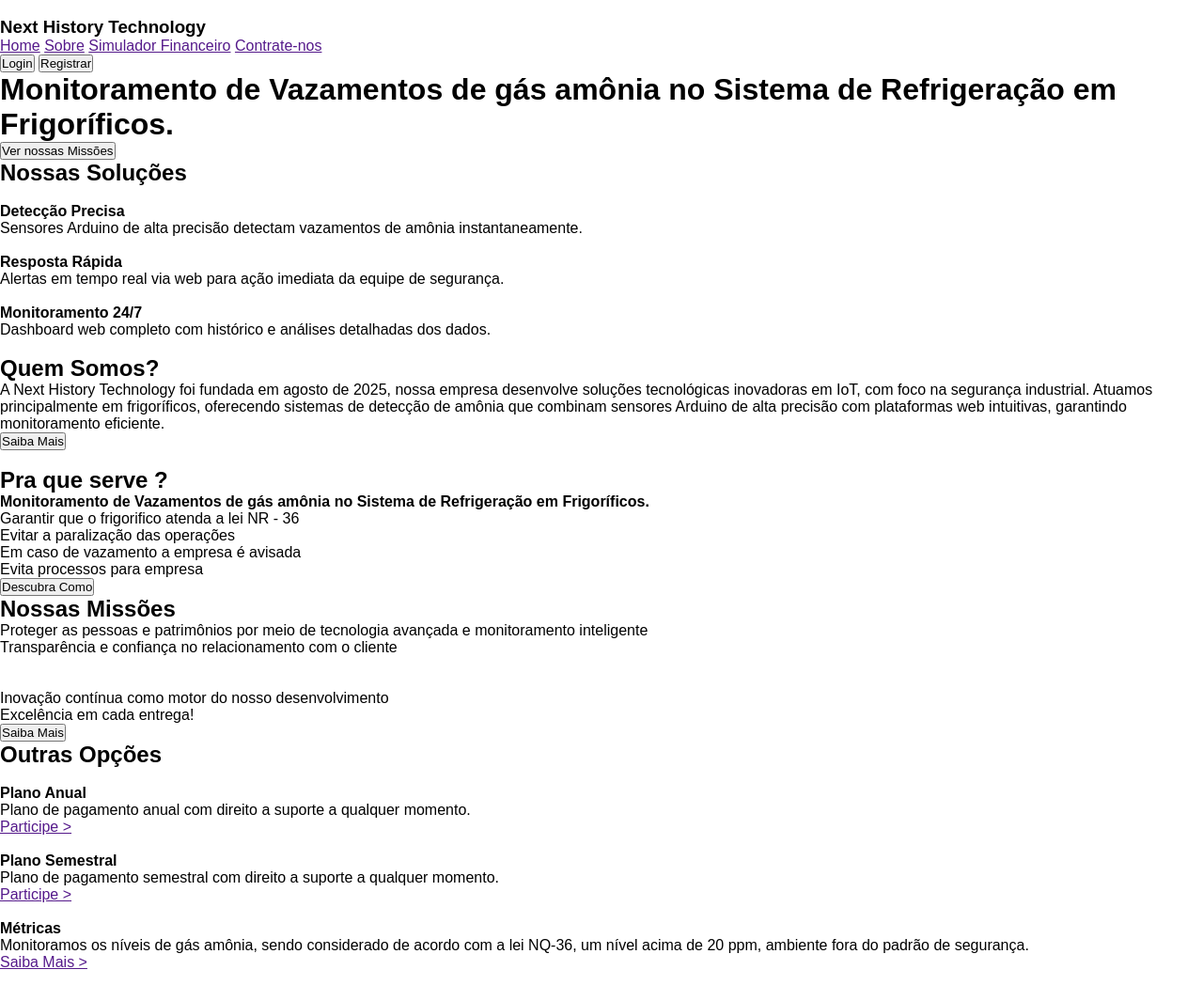
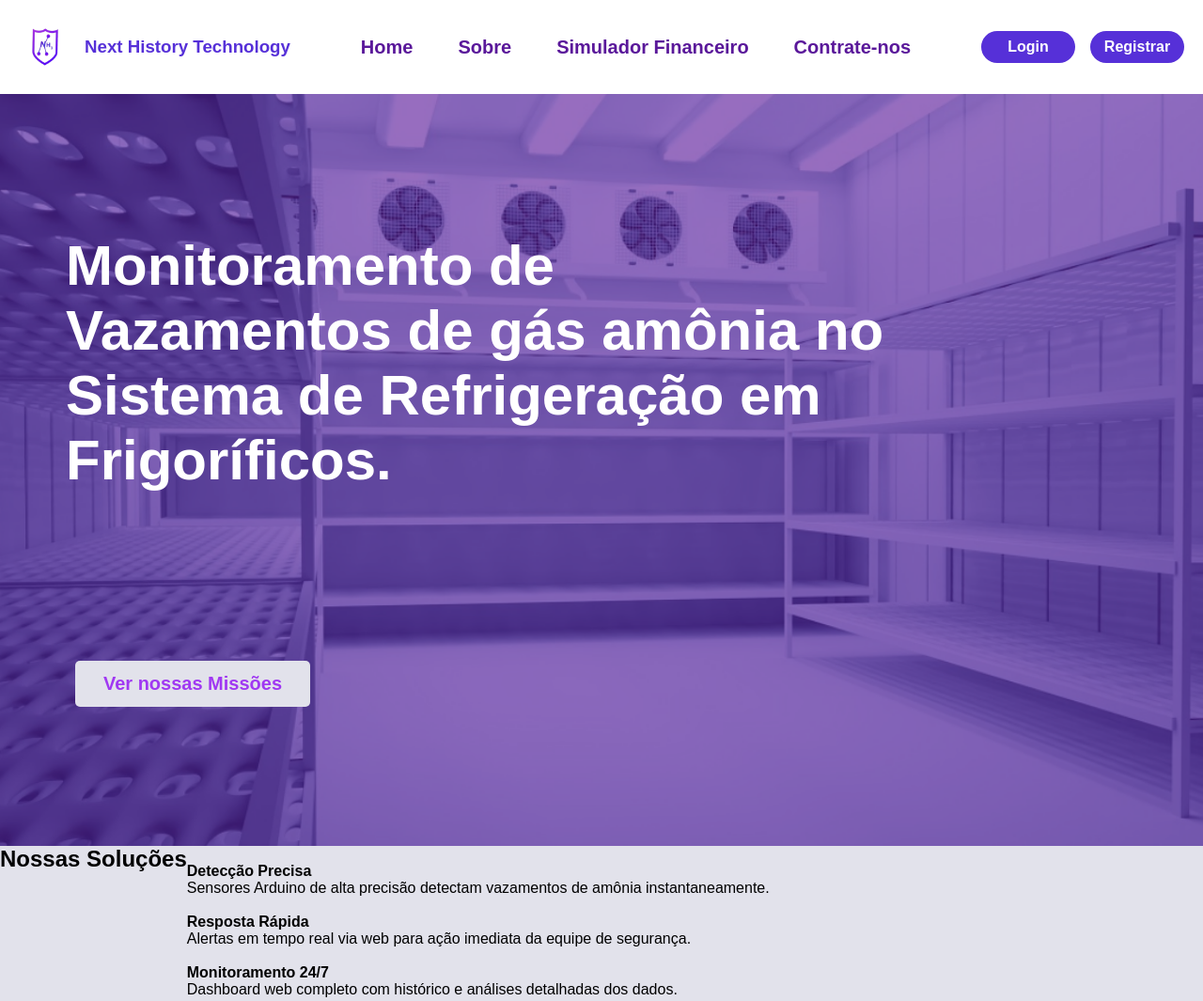
Before and after one commit to Next-History-of-Technology/site-institucional-nht, a plain HTML site: page index.html in a window 1280 px wide. Shown: the top 1065 px of the page at 94% size. Before the commit the page ends 1033 px from the top, so only its background shows below. Drawn offline with Linux system fonts and the light colour scheme.

Commit message:
Estilização da tela principal do site institucional

```diff
--- a/index.html
+++ b/index.html
@@ -8,9 +8,13 @@
   </head>
   <body>
     <div class="header">
-      <img src="" alt="" />
+
+    <div class="logo_container">
+
+      <img src="./assets/Logo-nht.png" alt="" />
 
       <h3>Next History Technology</h3>
+    </div>
 
       <div class="links_container">
         <a href="">Home</a>
@@ -23,11 +27,12 @@
         <button onclick="logar()">Login</button>
         <button onclick="registrar()">Registrar</button>
       </div>
+
     </div>
 
     <div class="main">
       <h1>
-        Monitoramento de Vazamentos de gás amônia no Sistema de Refrigeração em
+        Monitoramento de <br> Vazamentos de gás amônia no <br>Sistema de Refrigeração em <br>
         Frigoríficos.
       </h1>
 
--- a/styles/institucional.css
+++ b/styles/institucional.css
@@ -4,3 +4,101 @@
     box-sizing: border-box;
      font-family: "Poppins", sans-serif;
 }
+
+.header img{
+width: 80px;
+}
+
+.header{
+display: flex;
+align-items: center;
+width: 100%;
+background-color: white;
+justify-content: space-between;
+padding: 10px;
+}
+
+.logo_container {
+display: flex;
+align-items: center;
+}
+
+.logo_container h3{
+color: #5630d8;
+}
+
+.links_container {
+display: flex;
+text-align: center;
+gap: 3rem;
+}
+
+.links_container a{
+text-decoration: none;
+font-size: 20px;
+font-weight: bold;
+color: #5a189a;
+}
+
+.header button{
+border: none;
+background-color: #5630d8;
+color: #FFFFFF;
+border-radius: 50px;
+font-size: 16px;
+padding: 8px 5px;
+width: 100px;
+font-weight: bold;
+cursor: pointer;
+}
+
+.botao_container{
+display: flex;
+gap: 1rem;
+margin-right: 10px;
+}
+
+.main{
+background-image: url(../assets/tela\ inicial.png);
+height: 100vh;
+background-size: cover;
+display: flex;
+flex-direction: column;
+align-items: flex-start;
+justify-content: space-evenly;
+gap: 2rem;
+}
+
+.main h1{
+margin-left: 70px;
+font-size: 60px;
+color: #FFFFFF;
+}
+
+.main button {
+
+    margin-left: 80px;
+    background-color: #e2e2eb;
+    border: none;
+    border-radius: 5px;
+    padding: 13px 5px;
+    width: 250px;
+    font-size: 20px;
+    color: #a038f2;
+    font-weight: 700;
+    cursor: pointer;
+}
+
+
+.secao_solucoes {
+background-color: #e2e2eb;
+height: 100vh;
+display: flex;
+}
+
+.secao_solucoes h2{
+display: flex;
+justify-content: center;
+
+
+}
```
Also changed, not shown: assets/tela inicial.png (added).
